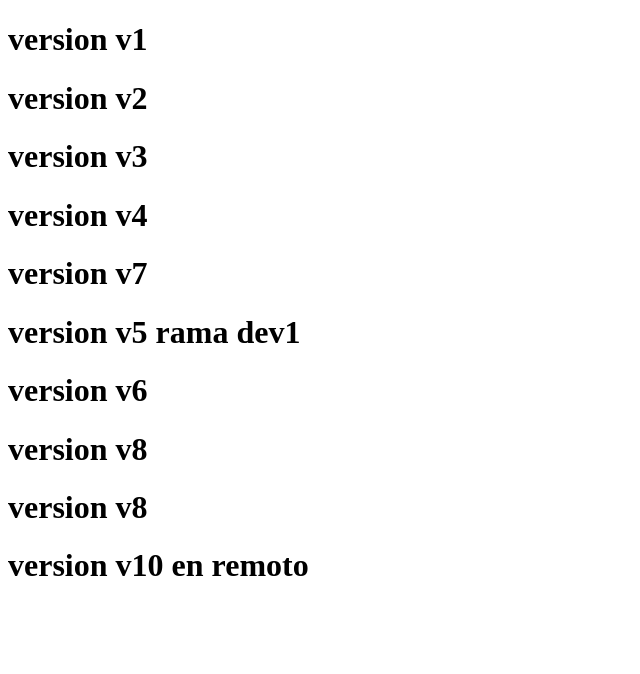
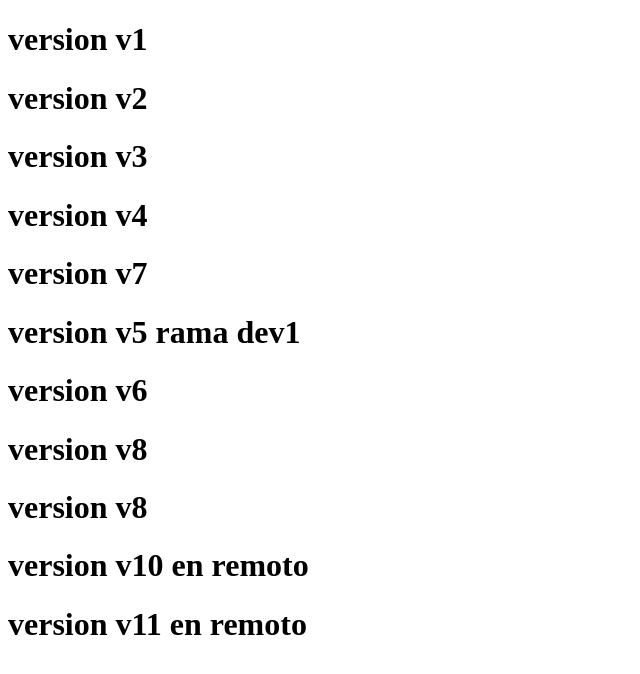
Before and after one commit to kennydaniela/web, a plain HTML site: page index.html in a window 1280 px wide. Shown: the whole page, without its empty margins (0-640 px from the left). Drawn offline with Linux system fonts and the light colour scheme.

Commit message:
Update index.html v11

```diff
--- a/index.html
+++ b/index.html
@@ -16,7 +16,7 @@
 <h1>version v8  </h1>
 <h1>version v8  </h1>
 <h1>version v10 en remoto</h1>
-
+<h1>version v11 en remoto</h1>
 
 </body>
 </html>
```
